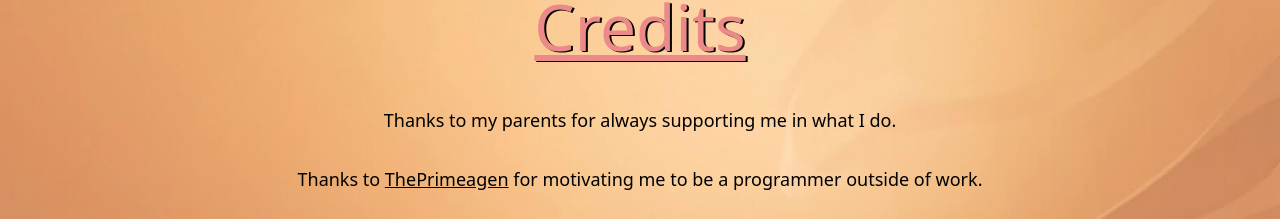
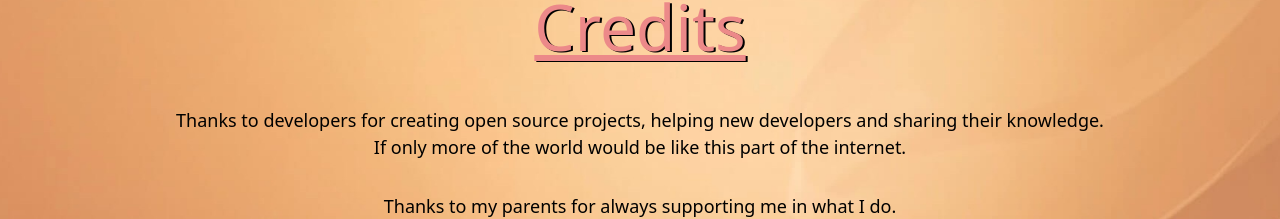
Before and after one commit to lilalunex/best-personal-website-on-the-internet, a SvelteKit app: page /footer/credits in a window 1280 px wide. Shown: the part 189-408 px from the top of the page. Built offline with nearby package versions, Linux system fonts and the light colour scheme; no server answers.

Commit message:
credits: developers

```diff
--- a/src/routes/footer/credits/+page.svelte
+++ b/src/routes/footer/credits/+page.svelte
@@ -5,7 +5,8 @@
         </h1>
 
         <div class="text-center">
-            <!--                <p class="pt-8">Thanks to Sparklykitten for helping me with the design.</p>-->
+            <p class="pt-8">Thanks to developers for creating open source projects, helping new developers and sharing
+                their knowledge.<br>If only more of the world would be like this part of the internet.</p>
             <p class="pt-8">Thanks to my parents for always supporting me in what I do.</p>
             <p class="pt-8">Thanks to <a href="https://www.youtube.com/c/theprimeagen"
                                          class="underline">ThePrimeagen</a> for motivating me to be a programmer outside
```
